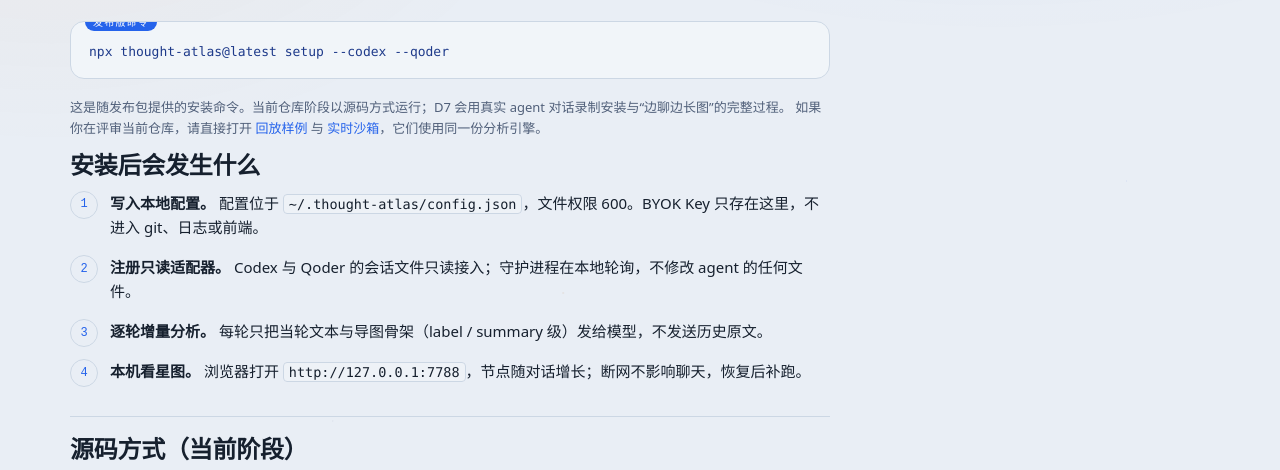
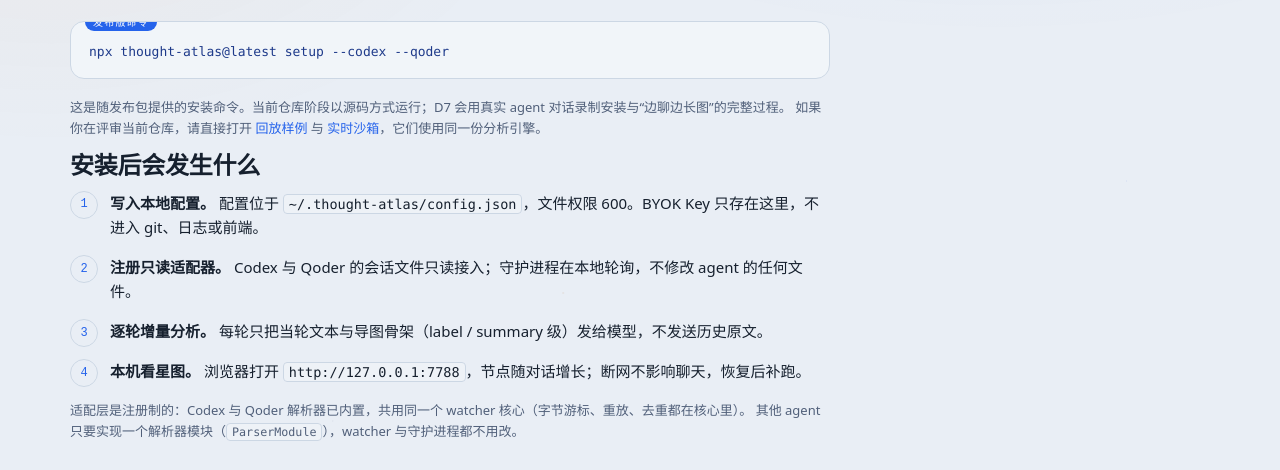
Before and after one commit to lwl-ManchesterCity/thought-atlas, a website with bundled scripts: page site/web/install.html in a window 1280 px wide. Shown: the part 251-721 px from the top of the page. Built offline with nearby package versions, Linux system fonts and the light colour scheme.

Commit message:
docs(site): state the adapter layer as a present-tense fact on the install page
Codex and Qoder parsers already share the watcher core; a new agent only
needs a ParserModule. Kept off the homepage to avoid unverifiable roadmap
claims (124 tests unchanged).

```diff
--- a/site/web/install.html
+++ b/site/web/install.html
@@ -60,6 +60,10 @@
             浏览器打开 <code>http://127.0.0.1:7788</code>，节点随对话增长；断网不影响聊天，恢复后补跑。
           </li>
         </ol>
+        <p class="note">
+          适配层是注册制的：Codex 与 Qoder 解析器已内置，共用同一个 watcher 核心（字节游标、重放、去重都在核心里）。
+          其他 agent 只要实现一个解析器模块（<code>ParserModule</code>），watcher 与守护进程都不用改。
+        </p>
 
         <h2>源码方式（当前阶段）</h2>
         <div class="command-block">
```
